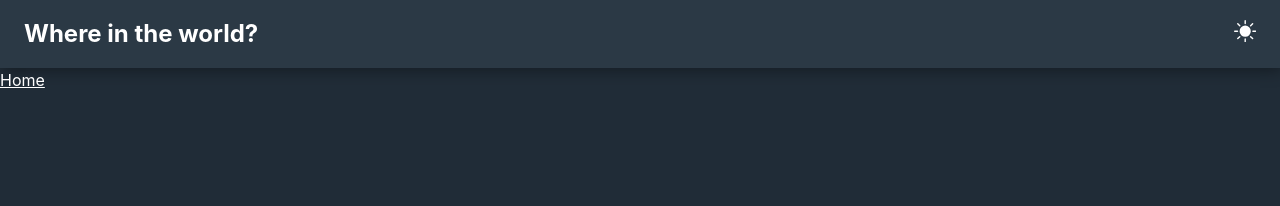
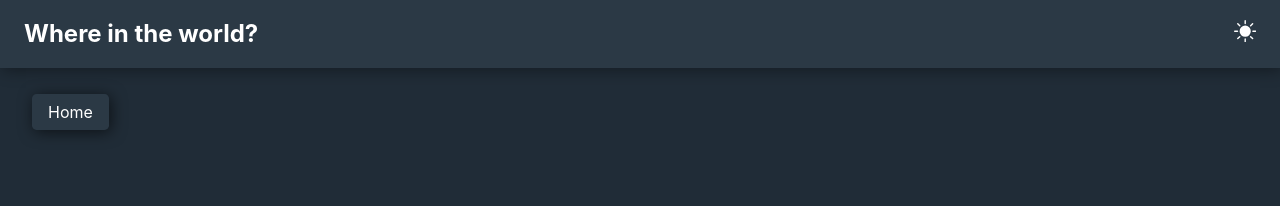
Before and after one commit to heiderick13/countries-api, a React app: page /details/1 in a window 1280 px wide. Shown: the top 206 px of the page. Built offline with nearby package versions, Linux system fonts and the light colour scheme; the HTML template or start-up script is replaced by a standard one.

Commit message:
:lipstick: style return button

```diff
--- a/src/pages/Details/Details.css
+++ b/src/pages/Details/Details.css
@@ -0,0 +1,7 @@
+.return-btn {
+  text-decoration: none;
+  padding: 0.5rem 1rem;
+  border-radius: 0.3rem;
+  background-color: var(--elements);
+  box-shadow: 2px 2px 15px hsla(0, 0%, 0%, 0.6);
+}
--- a/src/pages/Details/Details.jsx
+++ b/src/pages/Details/Details.jsx
@@ -6,7 +6,7 @@ import DetailedCard from "../../components/DetailedCard/DetailedCard";
 function Details({ data }) {
   const { name } = useParams();
   return (
-    <>
+    <div style={{ padding: "2rem" }}>
       <Link to={"/"} className="return-btn">
         Home
       </Link>
@@ -15,7 +15,7 @@ function Details({ data }) {
         .map((country) => (
           <DetailedCard country={country} />
         ))}
-    </>
+    </div>
   );
 }
 
```
